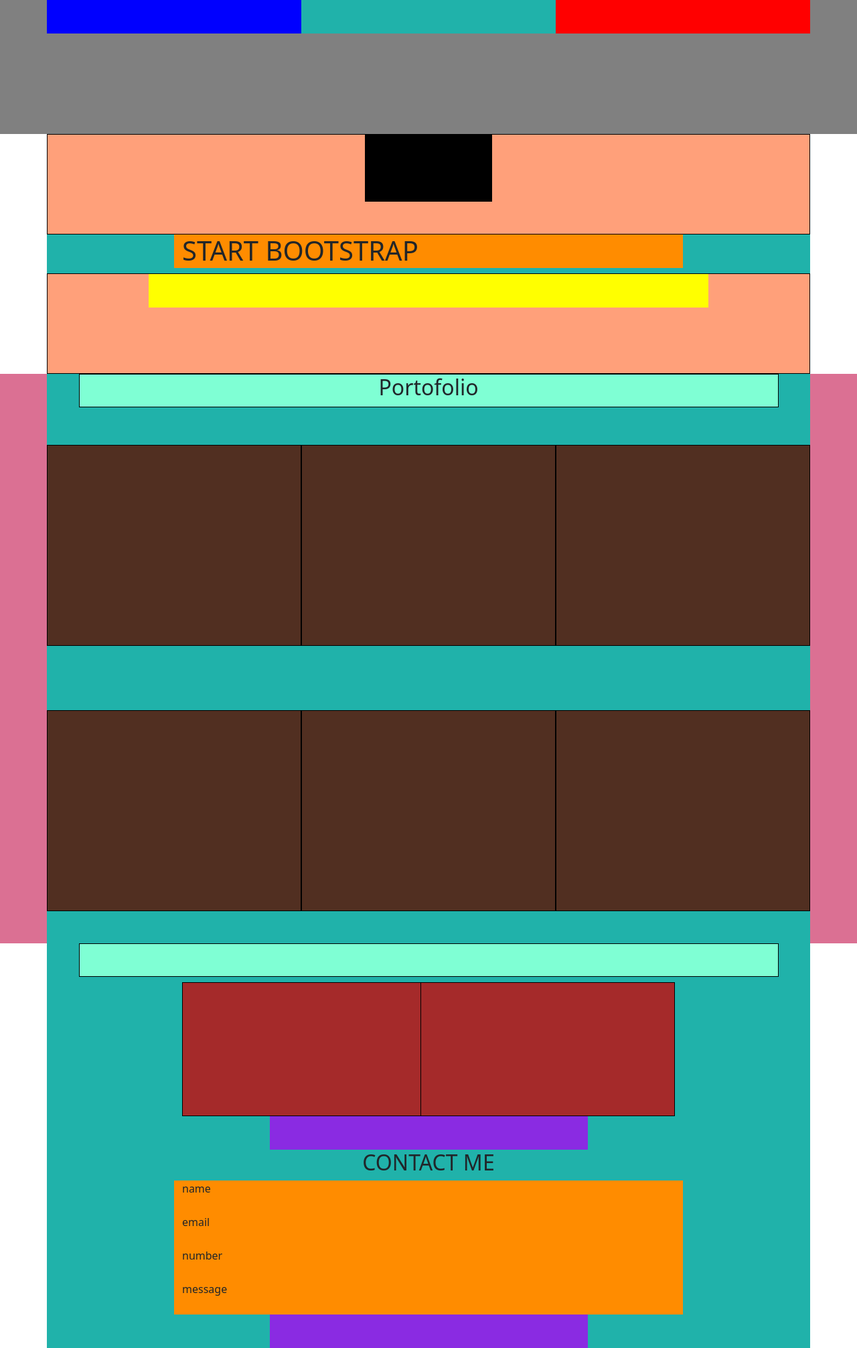
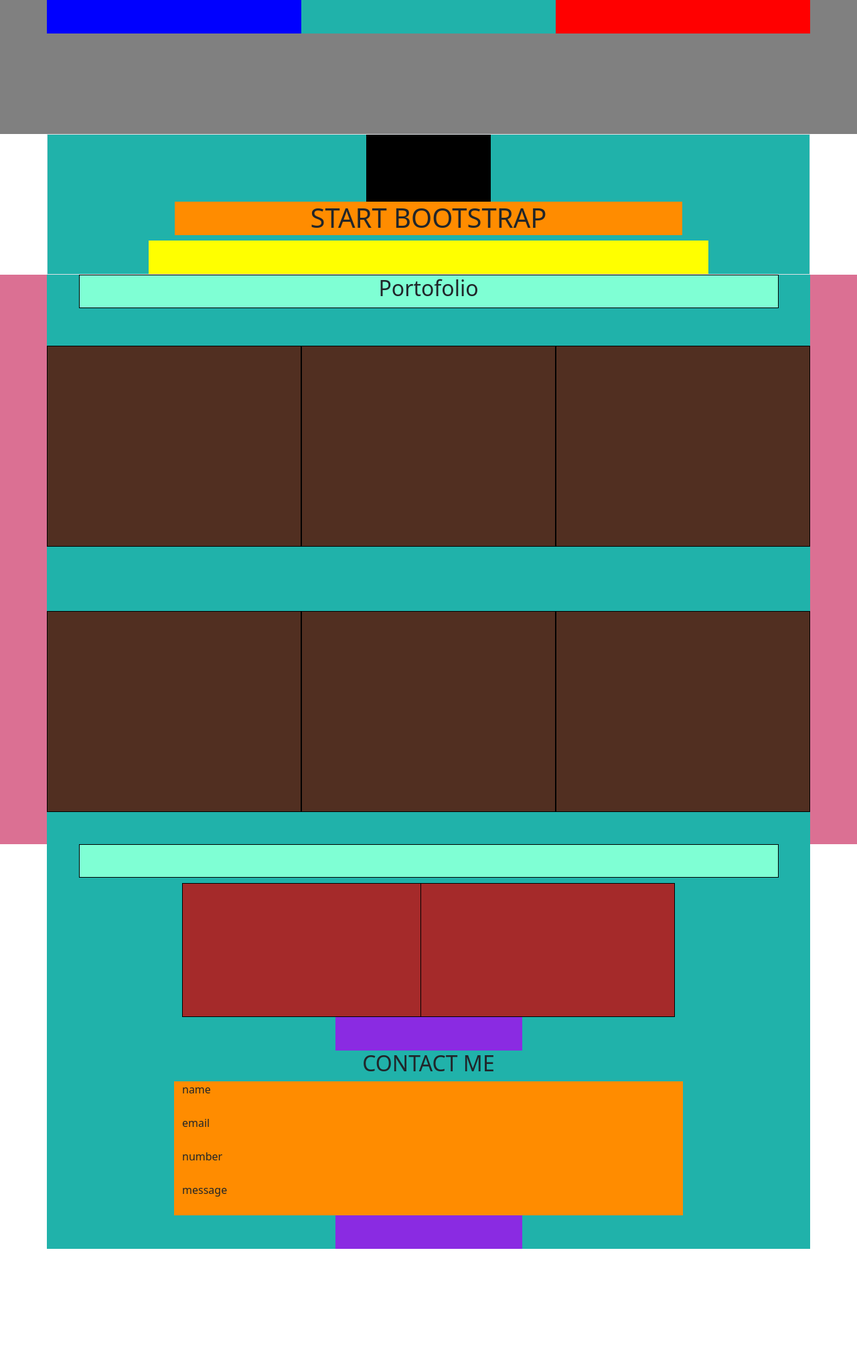
Before and after one commit to MatteoBassanin/html-css-bootstrap-freelancer, a plain HTML site: page index.html in a window 1280 px wide. Shown: the whole page at 67% size. After the commit the page ends 1864 px from the top, so only its background shows below. Drawn offline with nearby package versions, Linux system fonts and the light colour scheme.

Commit message:
improved first section

```diff
--- a/css/style.css
+++ b/css/style.css
@@ -37,6 +37,8 @@
     background-color: lightseagreen;
 
 }
+
+
 
 .debug #portfolio{
     background-color: palevioletred;
--- a/index.html
+++ b/index.html
@@ -35,18 +35,18 @@
     <main>
 
         <section id="start_bootstrap">
-            <div class="container-lg">
+            <div class="container-lg bootstrap border">
                 <div class="row justify-content-center">
-                    <div class="col-12 image_container">
+
                         <div class="row justify-content-center">
                             <div class="image col-2">
 
                             </div>
+
+
                         </div>
-
-                    </div>
-                    <h1 class="col-8">START BOOTSTRAP</h1>
-                    <div class="row col-12 justify-content-center">
+                    <h1 class="col-8 text-center">START BOOTSTRAP</h1>
+                    <div class="row justify-content-center">
                         <div class="col-3 option"></div>
                         <div class="col-3 option"></div>
                         <div class="col-3 option"></div>
@@ -103,8 +103,10 @@
                     <div class="row col-10 col-md-4 ms_text_about">
 
                     </div>
+                    <div class="row justify-content-center">
+                        <div class="button col-3 "></div>
 
-                    <div class="button col-5"></div>
+                    </div>
                 </div>
 
             </div>
@@ -129,7 +131,10 @@
                     <div class="col-8 ms_message">
                         message
                     </div>
-                    <div class="button col-5"></div>
+                    <div class="row justify-content-center">
+                        <div class="button col-3 "></div>
+
+                    </div>
 
                 </div>
 
```
